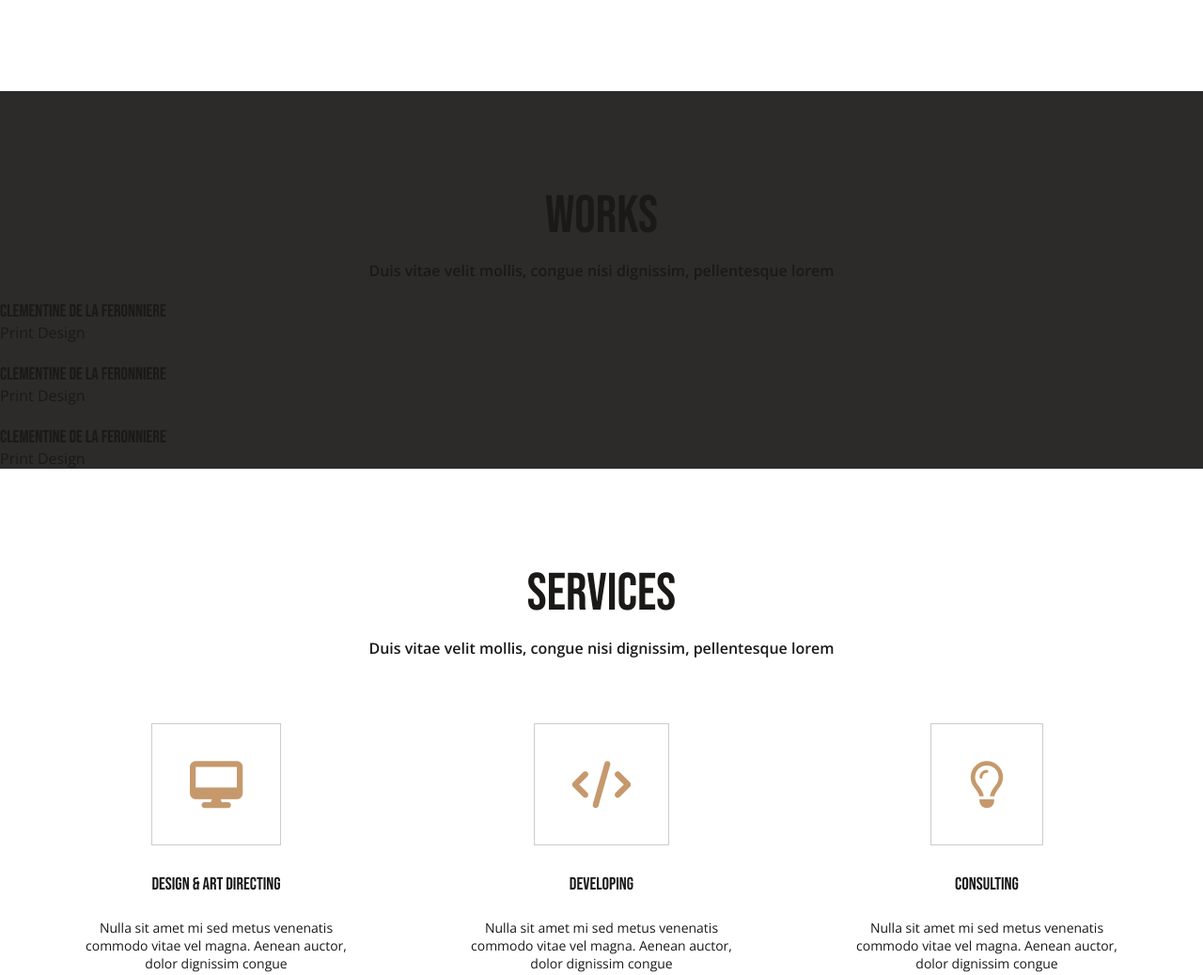
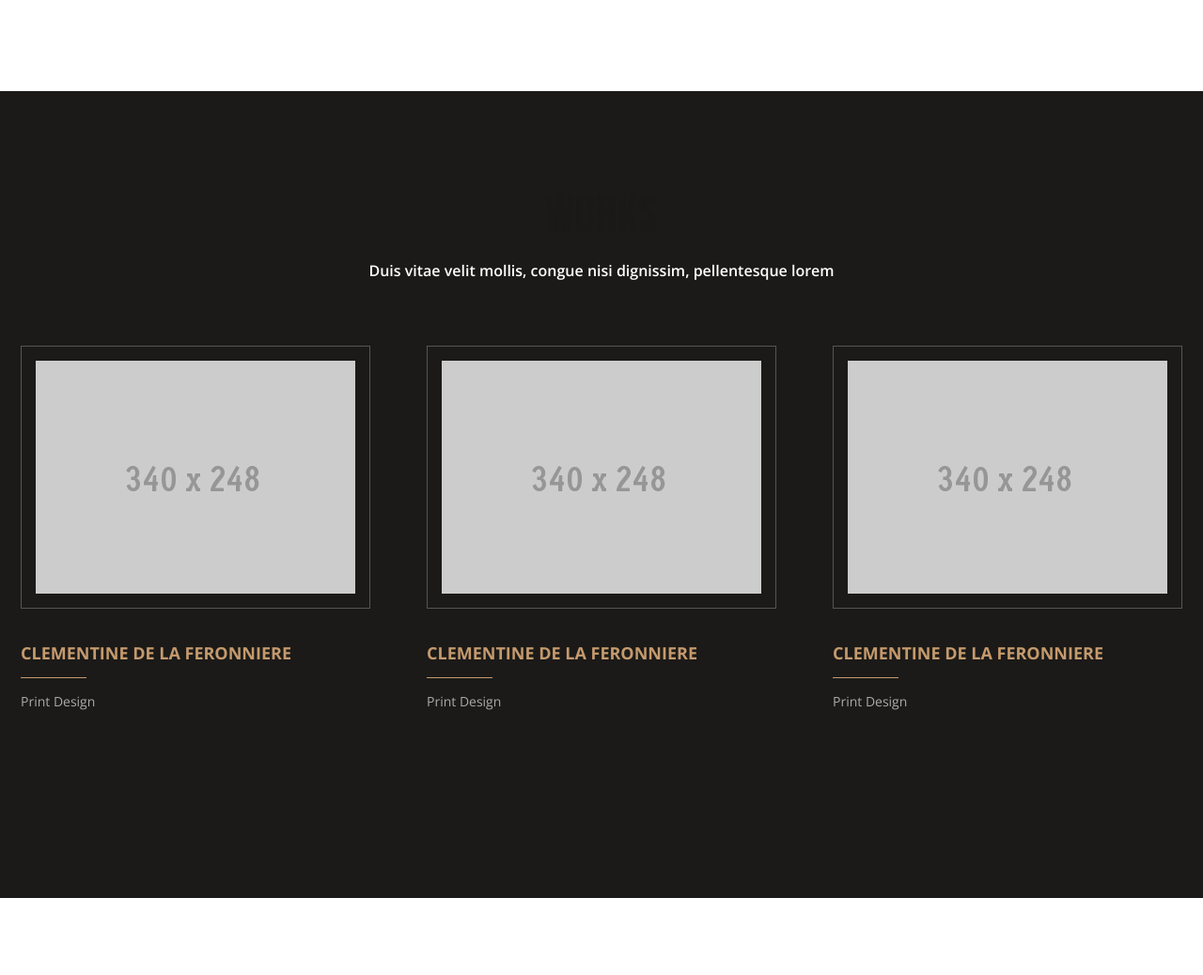
Before and after one commit to DuncanDrag/Darson-Family, a plain HTML site: page index.html in a window 1280 px wide. Shown: the part 1388-2426 px from the top of the page at 94% size. Drawn offline with nearby package versions, Linux system fonts and the light colour scheme; a web font is replaced by a local one.

Commit message:
Оформил works, slider не делал

```diff
--- a/css/style.css
+++ b/css/style.css
@@ -302,7 +302,7 @@ p {
     position: absolute;
     height: 1px;
     background: #c69b6e;
-    top: 620px;
+    top: 635px;
     width: 170px;
     left: 680px;
     right: 500px;
@@ -343,3 +343,47 @@ p {
     background: #2c2b2a;
     color: #fff;
 }
+
+.works{
+    background: #1b1a18;
+    color: #fff;
+}
+.slider{
+    padding-top: 70px;
+    padding-bottom: 200px;
+    display: flex;
+    justify-content: center;
+}
+.slider__item{
+    margin-right: 60px;
+}
+.slider__item:last-child{
+    margin-right: 0;
+}
+.slider__avatar img{
+    padding: 15px 15px;
+    border: 1px solid #555555;
+}
+.slider__title{
+    margin: 30px 0;
+    color: #c59a6d;
+    font-family: 'Open Sans', sans-serif;
+    font-weight: bold;
+    font-size: 18px;
+    position: relative;
+}
+.slider__title:before{
+
+    content: '';
+    position: absolute;
+    height: 1px;
+    background: #c69b6e;
+    top: 38px;
+    width: 70px;
+
+}
+.slider__type{
+    color: #abaaaa;
+    font-family: 'Open Sans', sans-serif;
+    font-size: 14px;
+}
--- a/index.html
+++ b/index.html
@@ -70,17 +70,17 @@
             </div>
             <div class="slider">
                 <div class="slider__item">
-                    <a class="slider__avatar" href="#"><img src="" alt=""></a>
+                    <a class="slider__avatar" href="#"><img src="img/Project 01 Thumbnail.png" alt=""></a>
                     <h3 class="slider__title">CLEMENTINE DE LA FERONNIERE</h3>
                     <p class="slider__type">Print Design</p>
                 </div>
                 <div class="slider__item">
-                    <a class="slider__avatar" href="#"><img src="" alt=""></a>
+                    <a class="slider__avatar" href="#"><img src="img/Project 01 Thumbnail.png" alt=""></a>
                     <h3 class="slider__title">CLEMENTINE DE LA FERONNIERE</h3>
                     <p class="slider__type">Print Design</p>
                 </div>
                 <div class="slider__item">
-                    <a class="slider__avatar" href="#"><img src="" alt=""></a>
+                    <a class="slider__avatar" href="#"><img src="img/Project 01 Thumbnail.png" alt=""></a>
                     <h3 class="slider__title">CLEMENTINE DE LA FERONNIERE</h3>
                     <p class="slider__type">Print Design</p>
                 </div>
```
Also changed, not shown: css/slick-theme.css, img/Dot.svg (deleted).
